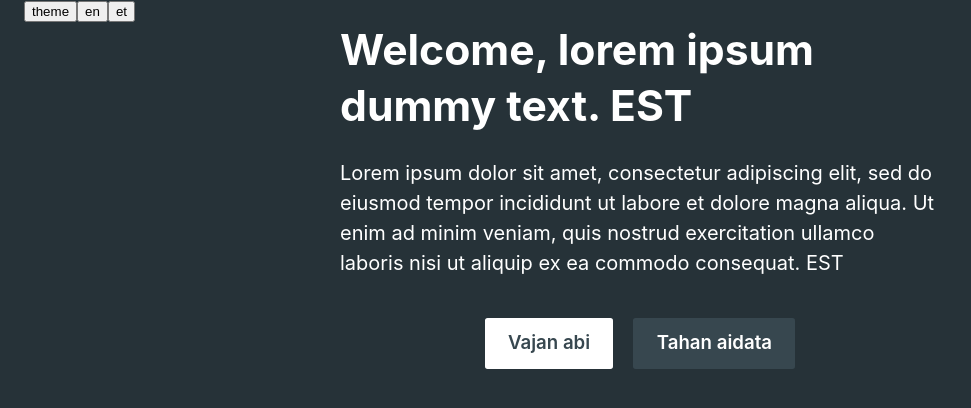
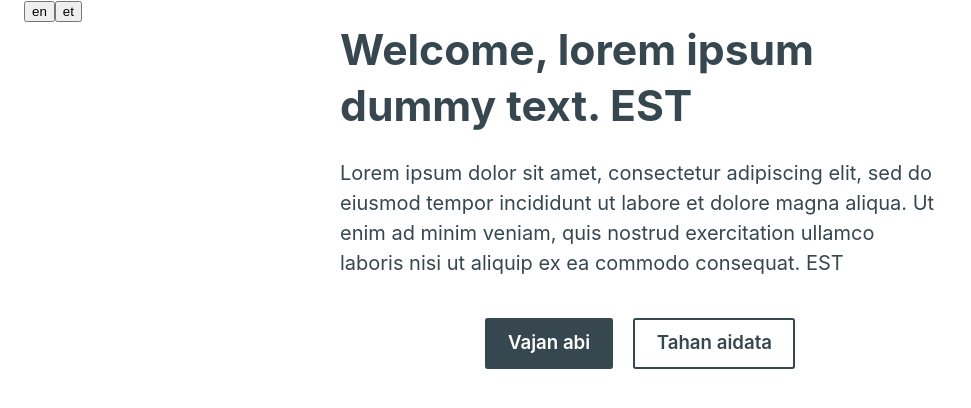
Before and after one commit to zelos-app/community-helpdesk, a React (Create React App) app in the folder front/: page / in a window 1280 px wide. Shown: the top 408 px of the page, without its empty margins (0-971 px from the left). Built offline with nearby package versions, Linux system fonts and the light colour scheme.

Commit message:
Theme remove

```diff
--- a/front/src/App.js
+++ b/front/src/App.js
@@ -23,31 +23,12 @@ const i18nConfig = {
 };
 
 export default () => {
-  const [theme, setTheme] = useState("dark");
   const [locale, setLocale] = useState(i18nConfig.defaultLocale);
-
-  useEffect(() => {
-    const localTheme = localStorage.getItem("theme");
-    if (localTheme) {
-      setTheme(localTheme);
-    }
-  }, []);
-
-  const toggleTheme = () => {
-    const newTheme = theme === "light" ? "dark" : "light";
-    setTheme(newTheme);
-    localStorage.setItem("theme", newTheme);
-  };
 
   const selectLanguage = (lang) => {
     setLocale(lang);
     document.documentElement.lang = lang;
   };
-
-  const selectedTheme = {
-    light: lightTheme,
-    dark: darkTheme,
-  }[theme];
 
   return (
     <IntlProvider
@@ -55,12 +36,10 @@ export default () => {
       defaultLocale={i18nConfig.defaultLocale}
       messages={i18nConfig.messages[locale]}
     >
-      <ThemeProvider theme={{ ...selectedTheme, ...variables }}>
+      <ThemeProvider theme={{ ...lightTheme, ...variables }}>
         {/* Include global styles */}
         <GlobalStyles />
         <Container maxWidth="xl">
-          {/* Change theme */}
-          <button onClick={toggleTheme}>theme</button>
 
           {/* Change language */}
           <button onClick={() => selectLanguage("en")}>en</button>
```
